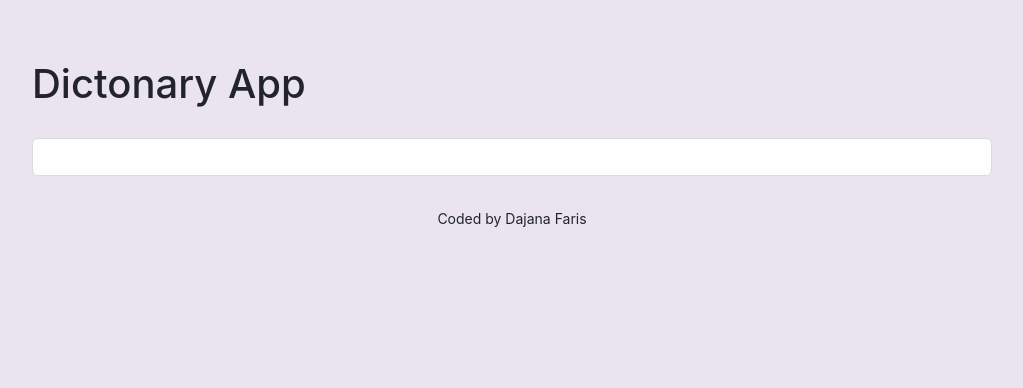
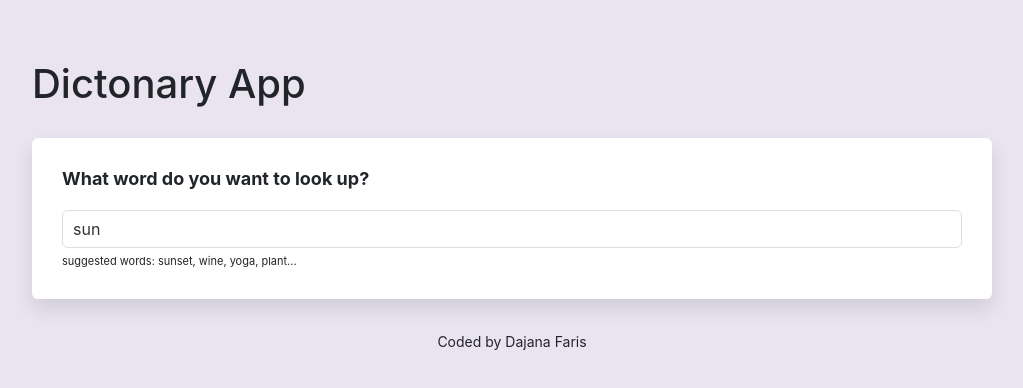
Before and after one commit to dajanafaris/dictionary-project, a React (Create React App) app: page / in a window 1280 px wide. Shown: the top 388 px of the page, without its empty margins (128-1151 px from the left). Built offline with nearby package versions, Linux system fonts and the light colour scheme; no server answers.

Commit message:
Replacing code

```diff
--- a/src/Dictionary.js
+++ b/src/Dictionary.js
@@ -1,36 +1,71 @@
+import React, { useState } from "react";
 import axios from "axios";
-import React, { useState } from "react";
+import Results from "./Results";
+import Photos from "./Photos";
 import "./Dictionary.css";
-import Results from "./Results";
 
-export default function Dictionary() {
-  let [keyword, setKeyword] = useState("");
+export default function Dictionary(props) {
+  let [keyword, setKeyword] = useState(props.defaultKeyword);
   let [results, setResults] = useState(null);
+  let [loaded, setLoaded] = useState(false);
+  let [photos, setPhotos] = useState(null);
 
-  function handleResponse(response) {
+  function handleDictionResponse(response) {
     setResults(response.data[0]);
   }
 
-  function search(event) {
+  function handlePexelsResponse(response) {
+    setPhotos(response.data.photos);
+  }
+
+  function search() {
+    // documentation: https://dictionaryapi.dev/e
+    let apiUrl = `https://api.dictionaryapi.dev/api/v2/entries/en_US/${keyword}`;
+    axios.get(apiUrl).then(handleDictionResponse);
+
+    let pexelsApiKey =
+      "563492ad6f91700001000001fdd29f0808df42bd90c33f42e128fa89";
+    let pexelsApiUrl = `https://api.pexels.com/v1/search?query=${keyword}&per_page=9`;
+    let headers = { Authorization: `Bearer ${pexelsApiKey}` };
+    axios.get(pexelsApiUrl, { headers: headers }).then(handlePexelsResponse);
+  }
+
+  function handleSubmit(event) {
     event.preventDefault();
-
-    alert(`Searching for ${keyword} definition`);
-
-    let apiUrl = `https://api.dictionaryapi.dev/api/v2/entries/en/${keyword}`;
-
-    axios.get(apiUrl).then(handleResponse);
+    search();
   }
 
   function handleKeywordChange(event) {
     setKeyword(event.target.value);
   }
 
+  function load() {
+    setLoaded(true);
+    search();
+  }
+
+  if (loaded) {
     return (
       <div className="Dictionary">
-      <form onSubmit={search}>
-        <input type="search" onChange={handleKeywordChange} />
+        <section>
+          <h1>What word do you want to look up?</h1>
+          <form onSubmit={handleSubmit}>
+            <input
+              type="search"
+              onChange={handleKeywordChange}
+              defaultValue={props.defaultKeyword}
+            />
           </form>
+          <div className="hint">
+            suggested words: sunset, wine, yoga, plant...
+          </div>
+        </section>
         <Results results={results} />
+        <Photos photos={photos} />
       </div>
     );
+  } else {
+    load();
+    return "Loading";
   }
+}
--- /dev/null
+++ b/src/Photos.css
@@ -0,0 +1,4 @@
+.Photos img {
+  border-radius: 4px;
+  margin-bottom: 20px;
+}
--- /dev/null
+++ b/src/Photos.js
@@ -0,0 +1,28 @@
+import React from "react";
+import "./Photos.css";
+
+export default function Photos(props) {
+  if (props.photos) {
+    return (
+      <section className="Photos">
+        <div className="row">
+          {props.photos.map(function (photo, index) {
+            return (
+              <div className="col-4" key={index}>
+                <a href={photo.src.original} target="_blank" rel="noreferrer">
+                  <img
+                    src={photo.src.landscape}
+                    className="img-fluid"
+                    alt={photo.src.photographer}
+                  />
+                </a>
+              </div>
+            );
+          })}
+        </div>
+      </section>
+    );
+  } else {
+    return null;
+  }
+}
```
Lines whose indentation alone changed are shown as unchanged.
